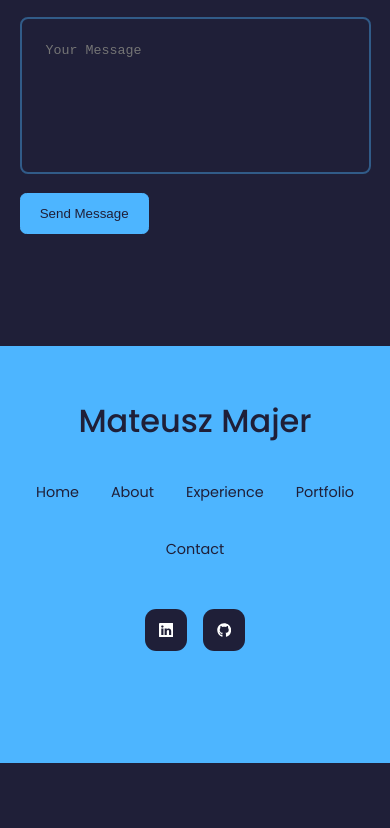
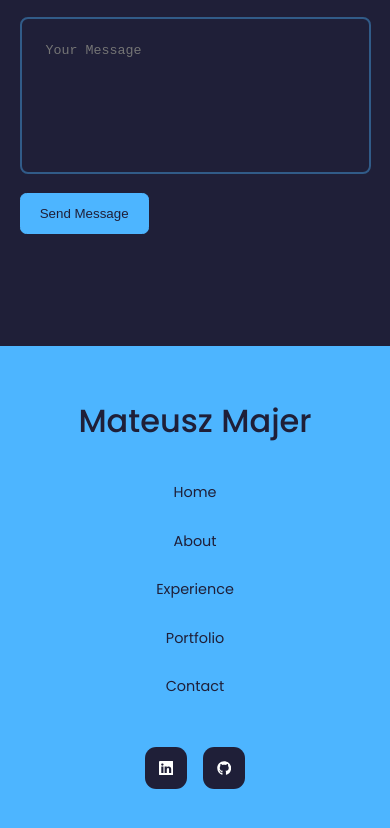
Before and after one commit to Vectari/my_website_react, a React (Create React App) app: page / in a window 390 px wide. Shown: the part 4395-5223 px from the top of the page. Before the commit the page ends 5158 px from the top, so only its background shows below. Built offline with nearby package versions, Linux system fonts and the light colour scheme.

Commit message:
add media queries to footer

```diff
--- a/src/components/footer/footer.css
+++ b/src/components/footer/footer.css
@@ -46,3 +46,16 @@ footer a {
     color: var(--color-bg);
     border-color: var(--color-bg);
 }
+
+/*      MEDIA QUERIES (SMALL DEVICES - PHONES)      */
+
+@media screen and (max-width: 600px) {
+    .permalinks {
+        flex-direction: column;
+        gap: 1.5rem;
+    }
+
+    .footer__socials {
+        margin-bottom: 2.6rem;
+    }
+}
```
